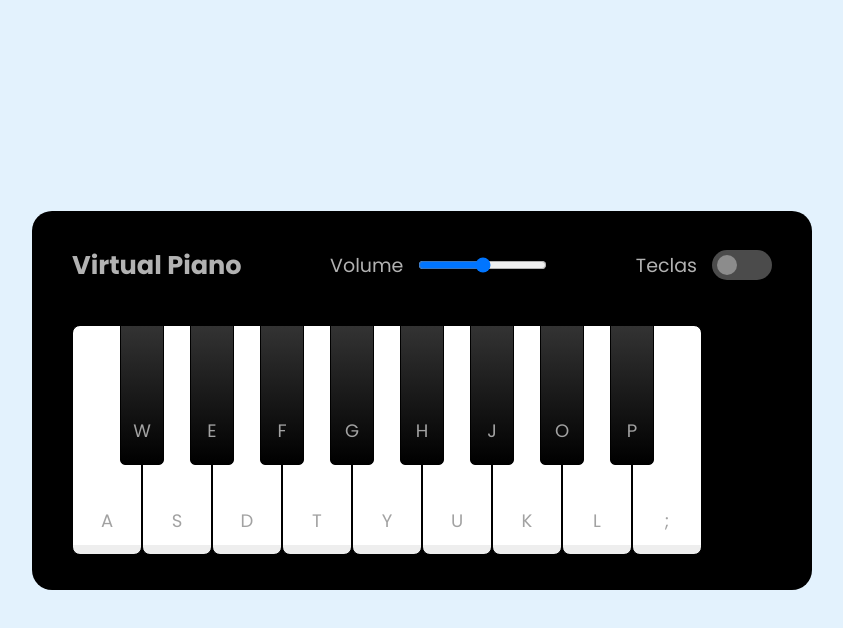
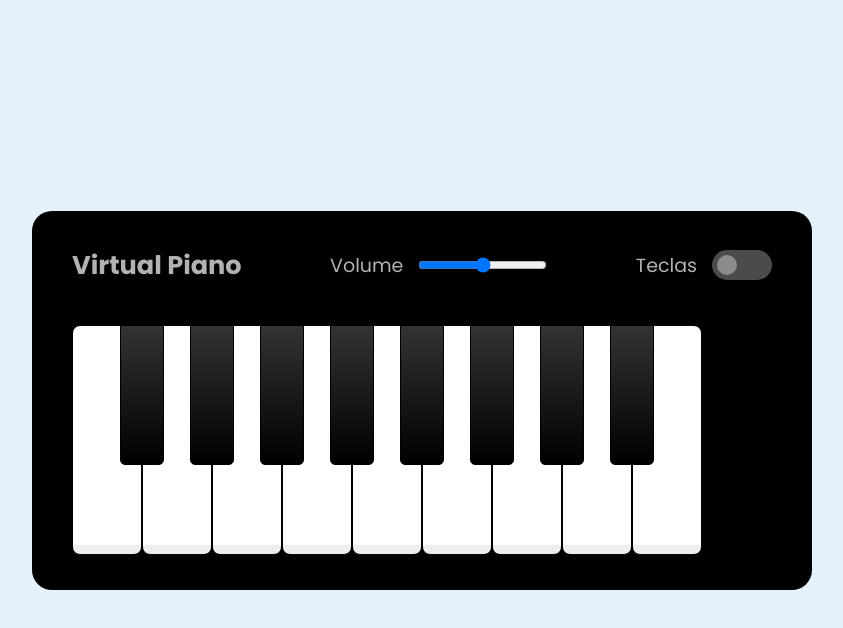
Before and after one commit to JefersonRodrigues21/piano, a plain HTML site: page index.html in a window 1280 px wide. Both pictures are taken after a click on the checkbox 960 px from the left and 265 px from the top of the page. Shown: the whole page, without its empty margins (218-1061 px from the left). Drawn offline with Linux system fonts and the light colour scheme.

Commit message:
Trabalhando com Toggle

```diff
--- a/index.html
+++ b/index.html
@@ -33,9 +33,9 @@
             <li class="key white" data-key="s"><span>s</span></li>
             <li class="key black" data-key="e"><span>e</span></li>
             <li class="key white" data-key="d"><span>d</span></li>
-            <li class="key black" data-key="f"><span>f</span></li>
-            <li class="key white" data-key="t"><span>t</span></li>
-            <li class="key black" data-key="g"><span>g</span></li>
+            <li class="key black" data-key="r"><span>f</span></li>
+            <li class="key white" data-key="f"><span>t</span></li>
+            <li class="key black" data-key="t"><span>g</span></li>
             <li class="key white" data-key="y"><span>y</span></li>
             <li class="key black" data-key="h"><span>h</span></li>
             <li class="key white" data-key="u"><span>u</span></li>
--- a/src/scripts/engine.js
+++ b/src/scripts/engine.js
@@ -1,5 +1,6 @@
 const pianokeys = document.querySelectorAll(".piano-keys .key");
 const volumeSlider = document.querySelector(".volume-slider input");
+const keysCheck = document.querySelector(".keys-check input");
 
 let mapedkeys = [];
 let audio = new Audio("src/tunes/a.wav");
@@ -31,4 +32,10 @@ const handleVolume = (e) => {
     audio.volume = e.target.value;
 };
 
+const showHideKeys = () => {
+    pianokeys.forEach(key => key.classList.toggle("hide"));
+};
+
 volumeSlider.addEventListener("input", handleVolume);
+
+keysCheck.addEventListener("click", showHideKeys);
--- a/src/styles/main.css
+++ b/src/styles/main.css
@@ -115,3 +115,7 @@ header .column span {
     rgba(255, 255, 255, 0.1);
     background: linear-gradient(to bottom #000 0%, #434343);
 }
+
+.piano-keys .key.hide span {
+    display: none;
+}
```
